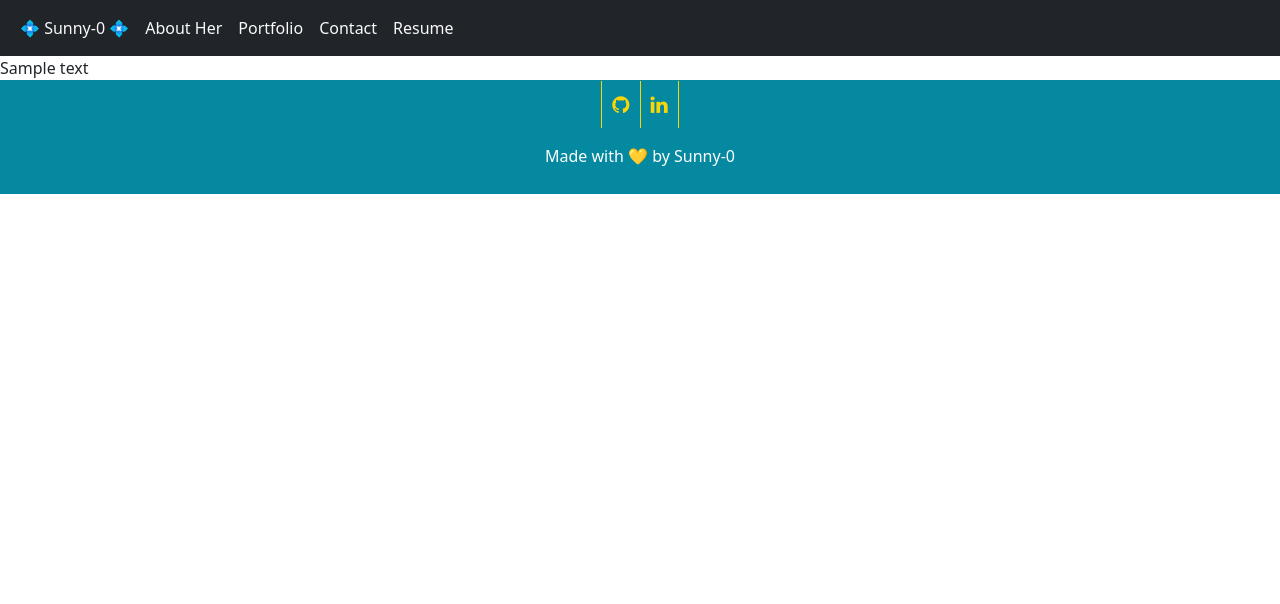
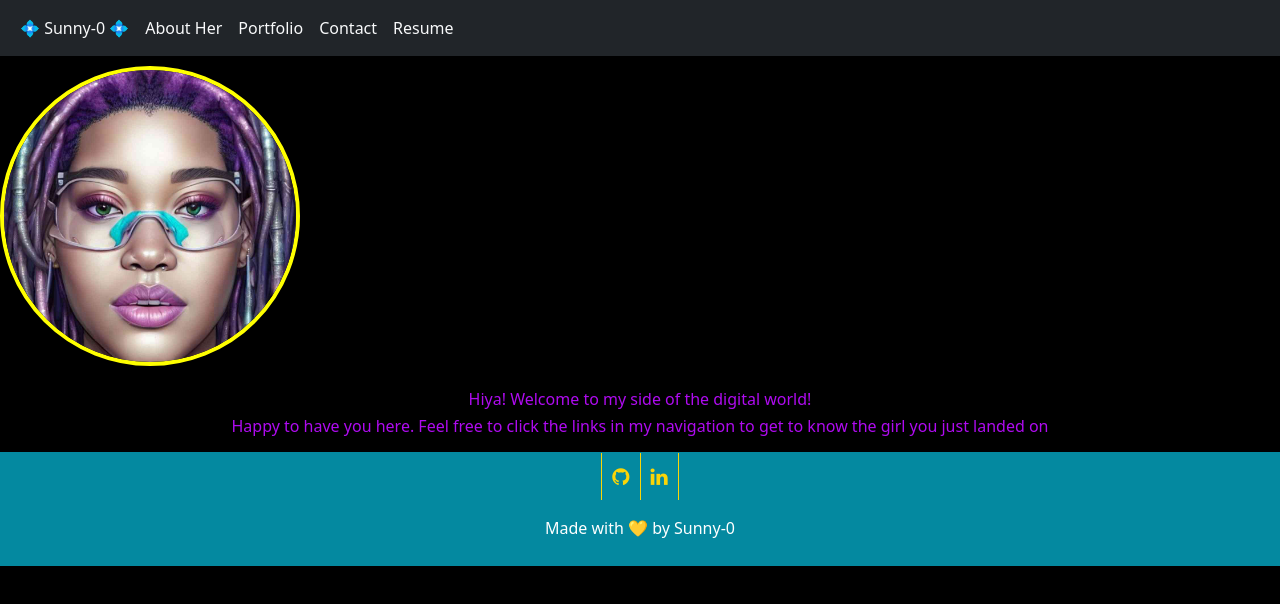
Before and after one commit to 0-Sunny-0/React-Portfolio, a React (Vite) app: page / in a window 1280 px wide. Shown: the top 604 px of the page. Built offline with nearby package versions, Linux system fonts and the light colour scheme.

Commit message:
home page added for landing. image of self and short blurb added as well

```diff
--- a/src/pages/AboutHer/AboutHer.jsx
+++ b/src/pages/AboutHer/AboutHer.jsx
@@ -5,9 +5,9 @@
 function AboutHer() {
     return (
         <div>
-            Sample text
+          sample text
         </div>
-    )
+    );
 };
 
 export default AboutHer
--- /dev/null
+++ b/src/pages/Home/Home.css
@@ -0,0 +1,24 @@
+:root {
+    box-sizing: border-box;
+    margin: 0;
+    padding: 0;
+    background-color: black;
+}
+
+body {
+    background-color: black;
+}
+
+#container {
+    padding-top: 10px;
+}
+
+#image {
+    border-radius: 50%;
+    border: solid 4px yellow;
+}
+
+h1, h2 {
+    color: rgb(175, 11, 240);
+    font-size: medium;
+}
--- /dev/null
+++ b/src/pages/Home/Home.jsx
@@ -0,0 +1,18 @@
+// Import css and any necessary images that will be used on this page
+import './Home.css';
+import bunz from '../../assets/images/me/bunz.jpg';
+
+function Home() {
+    return (
+        <div id='container'>
+        <img src={bunz} width="300px" id='image' /><br></br>
+        <br></br>
+          <p>
+            <h1>Hiya! Welcome to my side of the digital world!</h1>
+            <h2>Happy to have you here. Feel free to click the links in my navigation to get to know the girl you just landed on</h2>
+          </p>
+        </div>
+    );
+};
+
+export default Home
```
Also changed, not shown: src/main.jsx (+19 -14 lines).
